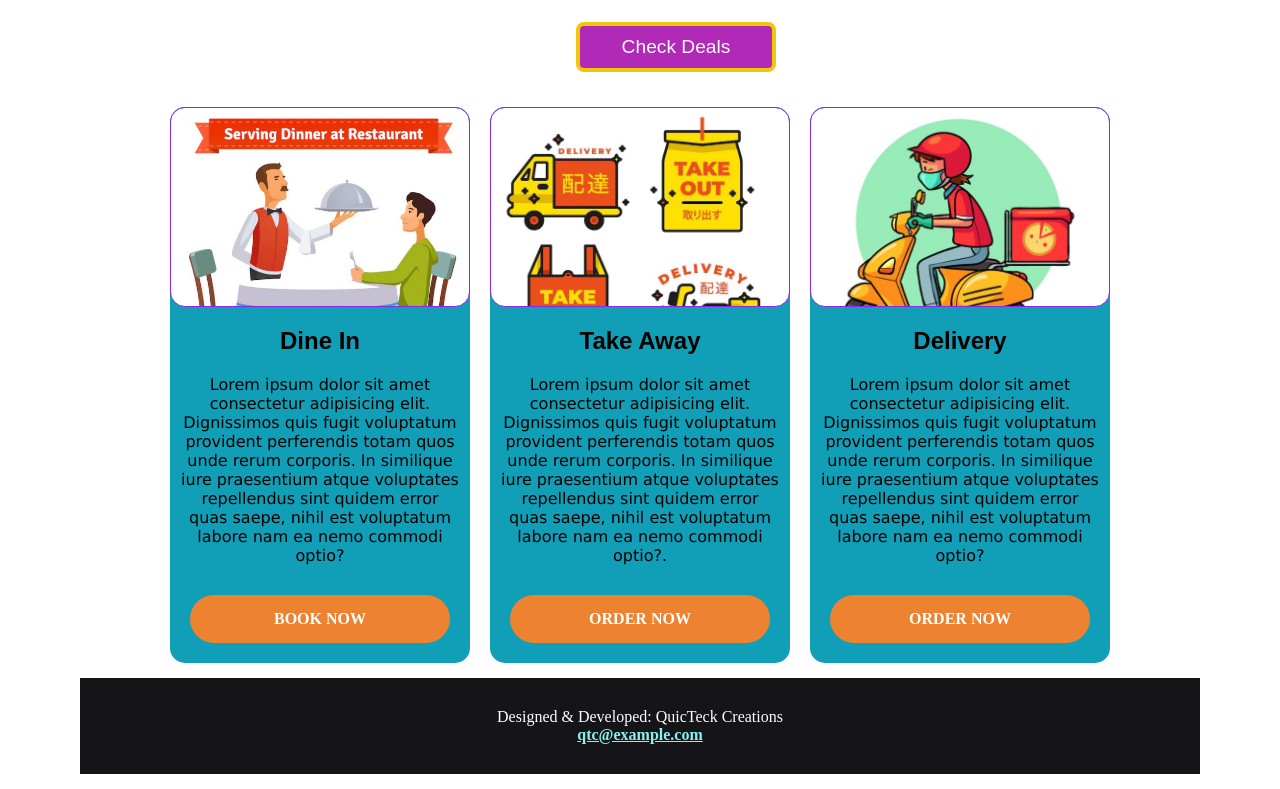
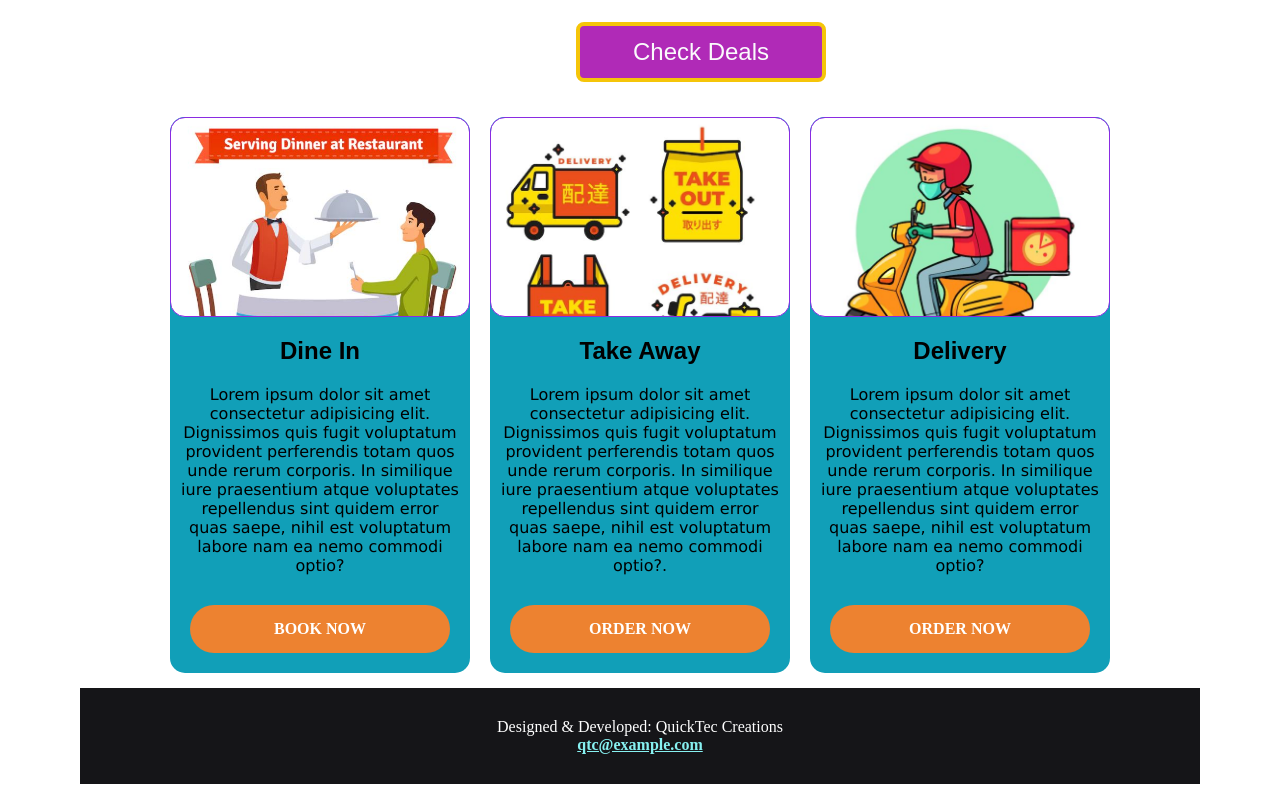
Before and after one commit to SanpreetFSD/MyWebsite, a plain HTML site: page Restaurant service webpage assignment/index.html in a window 1280 px wide. Shown: the part 959-1748 px from the top of the page. Drawn offline with Linux system fonts and the light colour scheme.

Commit message:
commiting restaurant website again

```diff
--- a/Restaurant service webpage assignment/index.html
+++ b/Restaurant service webpage assignment/index.html
@@ -80,7 +80,7 @@
     </section>
 
     <footer>
-        <p>Designed & Developed: QuicTeck Creations<br>
+        <p>Designed & Developed: QuickTec Creations<br>
         <a href="mailto:hege@example.com">qtc@example.com</a></p>
       </footer>
 
--- a/Restaurant service webpage assignment/style.css
+++ b/Restaurant service webpage assignment/style.css
@@ -106,8 +106,8 @@
     display: flex;
     justify-content: center;
     align-items: center;
-    height: 50px;
-    width: 200px;
+    height: 60px;
+    width: 250px;
     border: 4px solid rgb(245, 197, 9);
     border-radius: 8px;
     padding: 15px;
@@ -115,8 +115,9 @@
     background-color: #b02ab7;
     margin-top: 8px;
     margin-left: 45%;
-    font-size: larger;
+    font-size:x-large;
     transition: 0.5s ease-in-out;
+    cursor: pointer;
 
 }
 .btn:hover{
```
